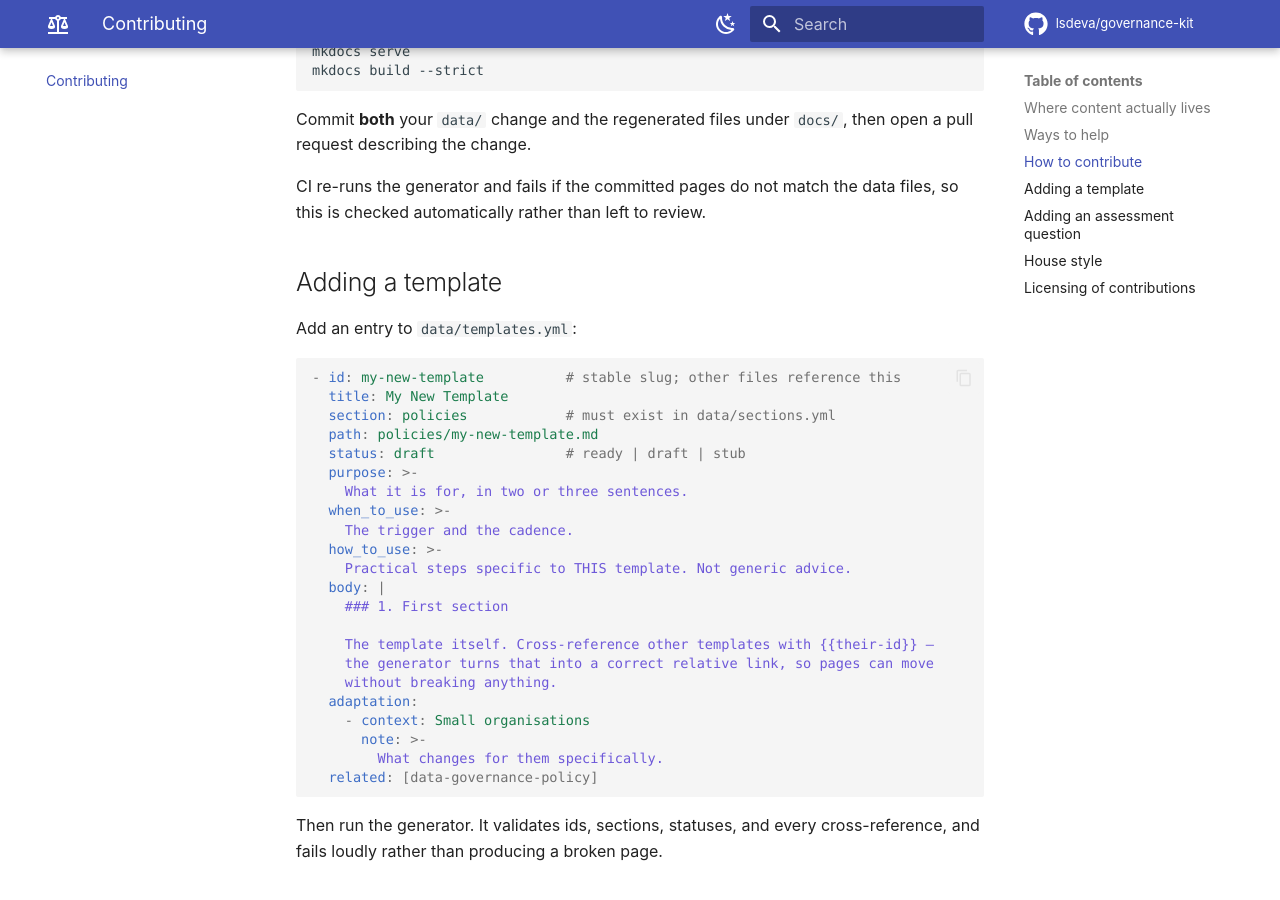
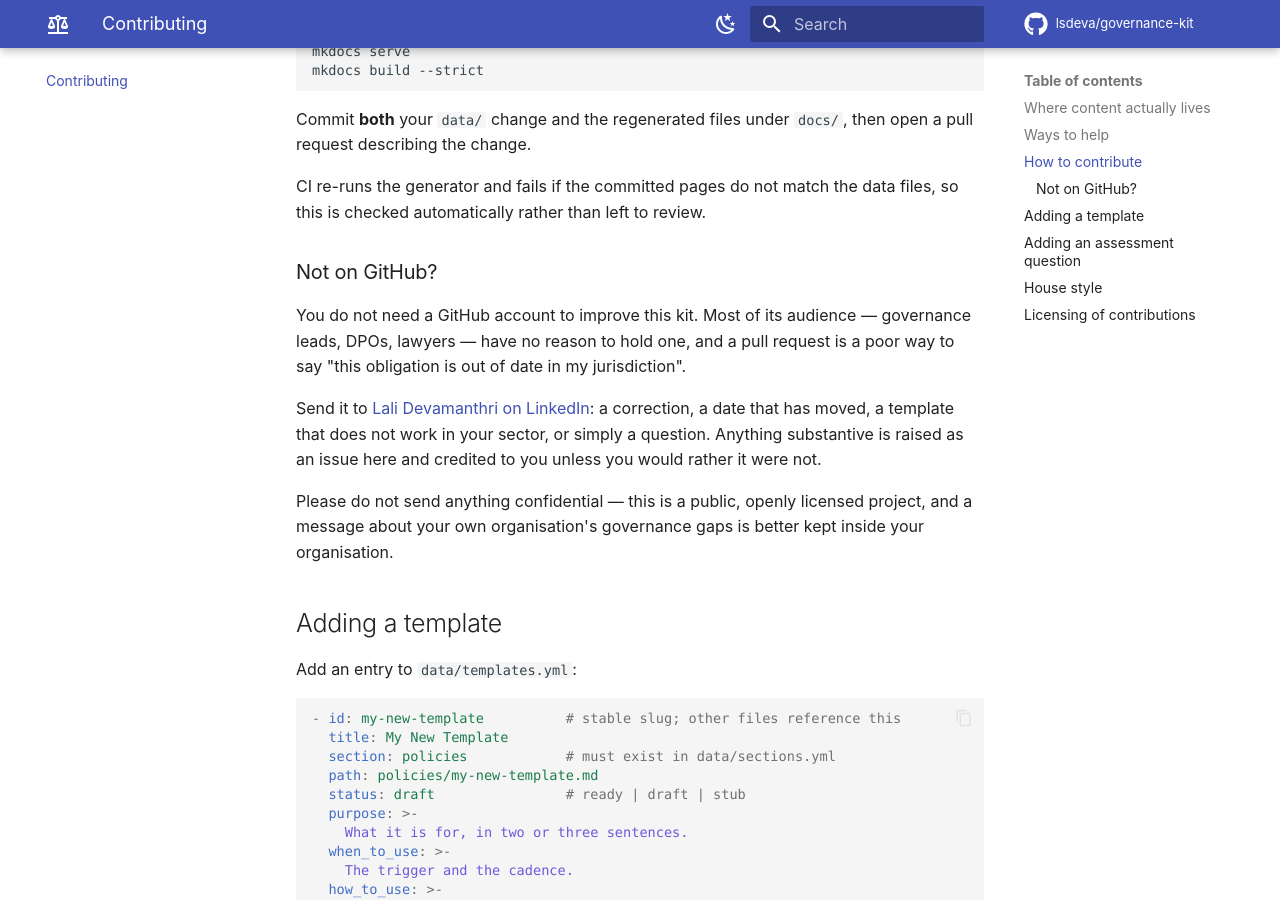
Before and after one commit to lsdeva/governance-kit, an MkDocs documentation site: the page built from docs/contributing.md, in a window 1280 px wide and 900 px high, scrolled down 1919 px. Built offline with MkDocs 1.6.1 and Material for MkDocs 9.7.7, drawn with Linux system fonts in a browser that asks for light colours.

Commit message:
Add a non-GitHub contribution route
The only way to report a stale date or a template that does not work in your
sector was to open a pull request. Most of this kit's audience — governance
leads, DPOs, lawyers — have no reason to hold a GitHub account, so the people
best placed to correct it had no way to.

docs/about.md and docs/contributing.md now carry a "Not on GitHub?" line
pointing at the maintainer's LinkedIn, which is already published on About.
Anything substantive is raised as an issue and credited.

Routed via LinkedIn rather than a mailto at the maintainer's request: a plain
address on a public page gets scraped, and this avoids that without adding a
form.

No form, tracker, or third-party embed — the privacy stance is unchanged and
the acceptance test asserts no form was added to page content and no iframe or
external script anywhere.

Co-Authored-By: Claude Opus 5 (1M context) <noreply@anthropic.com>

```diff
--- a/docs/contributing.md
+++ b/docs/contributing.md
@@ -61,6 +61,21 @@ open a pull request describing the change.
 
 CI re-runs the generator and fails if the committed pages do not match the data
 files, so this is checked automatically rather than left to review.
+
+### Not on GitHub?
+
+You do not need a GitHub account to improve this kit. Most of its audience —
+governance leads, DPOs, lawyers — have no reason to hold one, and a pull request
+is a poor way to say "this obligation is out of date in my jurisdiction".
+
+Send it to [Lali Devamanthri on LinkedIn](https://www.linkedin.com/in/lalisd/):
+a correction, a date that has moved, a template that does not work in your
+sector, or simply a question. Anything substantive is raised as an issue here
+and credited to you unless you would rather it were not.
+
+Please do not send anything confidential — this is a public, openly licensed
+project, and a message about your own organisation's governance gaps is better
+kept inside your organisation.
 
 ## Adding a template
 
```
Also changed, not shown: docs/about.md (+7 -0 lines).
